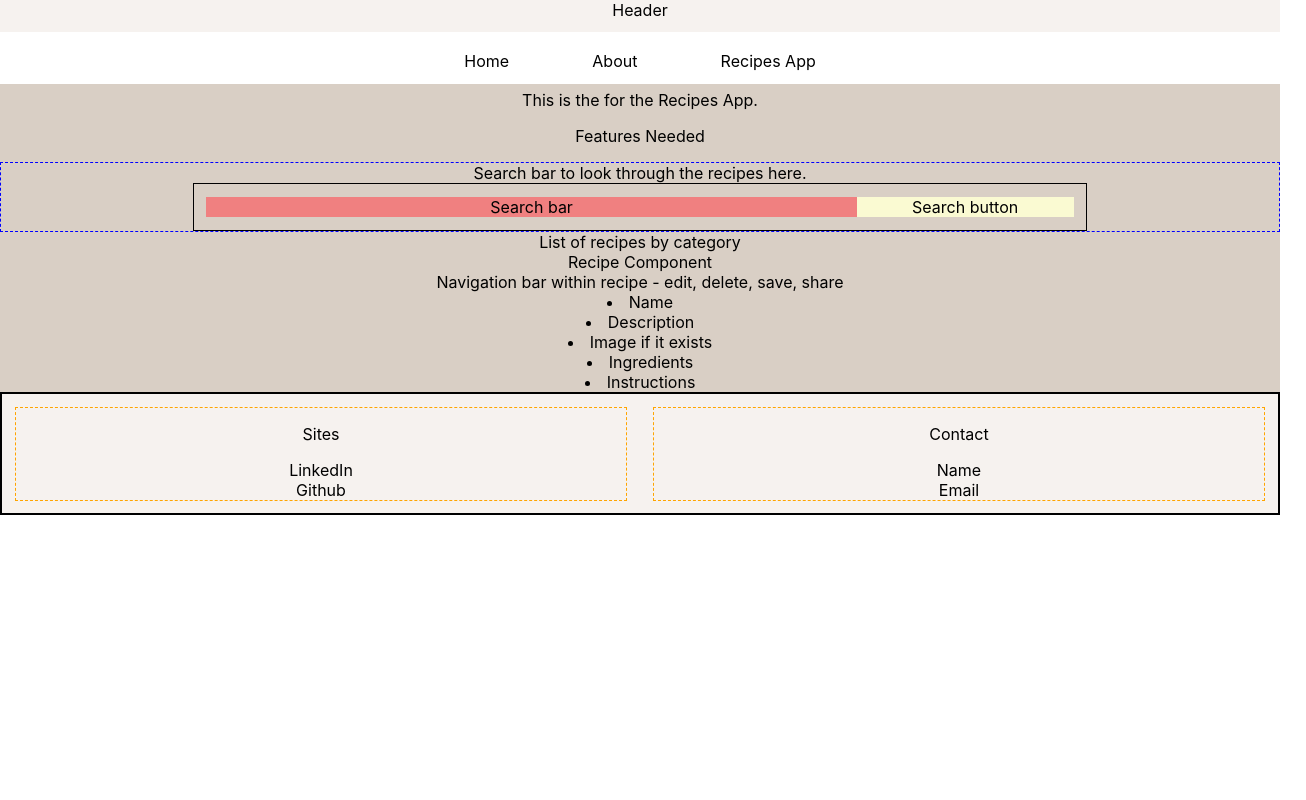
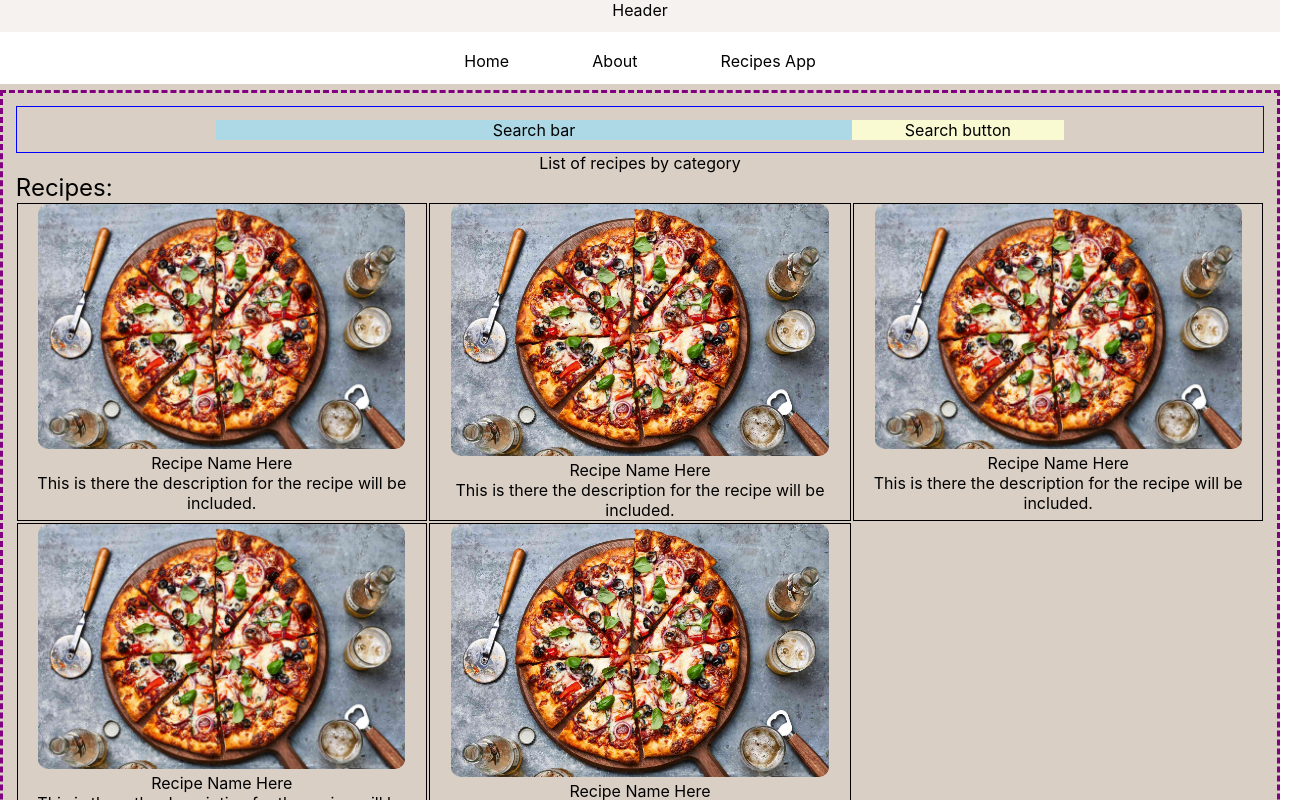
Before and after one commit to griseldasanchez/apps, a React (Create React App) app: page /recipes-app in a window 1280 px wide. Shown: the top 800 px of the page, 1306 px wide, since content can reach past the window. Built offline with nearby package versions, Linux system fonts and the light colour scheme.

Commit message:
Setup grip for recipe tiles

```diff
--- a/src/App.css
+++ b/src/App.css
@@ -1,5 +1,7 @@
-.App {
+#App {
   text-align: center;
+  width: 100%;
+  overflow-x: hidden !important; /* hides horizontal scrollbar */
 }
 
 #app-header {
--- a/src/App.js
+++ b/src/App.js
@@ -10,7 +10,7 @@ import { createBrowserRouter,
 // Components
 import Home from './components/Home/Home';
 import About from './components/About';
-import Recipes from'./components/Recipes/Recipes';
+import RecipesApp from'./components/Recipes/RecipesApp';
 import Footer from './components/Footer/Footer';
 // eslint-disable-next-line
 import NavigationBar from './components/NavigationBar';
@@ -43,14 +43,14 @@ function App() {
       <Route path="/" element={<Root /> }>
         <Route index element={<Home />}></Route>
         <Route path="/about" element={<About />}></Route>
-        <Route path="/recipes-app" element={<Recipes />}></Route>
+        <Route path="/recipes-app" element={<RecipesApp />}></Route>
       </Route>
     )
   )
 
   return (
 
-      <div className="App">
+      <div id="App">
         <header id="app-header">Header</header>
 
         <body id="app-body">
--- /dev/null
+++ b/src/components/Recipes/AllRecipes.css
@@ -0,0 +1,53 @@
+/* Recipes App Container */
+#recipes-app {
+  /* width: 100%; */
+  overflow-x: hidden; /* hides horizontal scrollbar */
+  overflow-y: hidden; /* hides vertical scrollbar */
+  padding: 1%;
+  border: 3px dashed purple;
+}
+
+/* Search Bar for Recipes */
+#search-recipes {
+  border: 1px solid blue;
+}
+
+  .recipes-searchbar {
+    /* border: 1px solid black; */
+    margin: 0% 15%;
+    display: flex;
+    padding: 1%;
+  }
+
+  .recipes-searchbar .searchbar {
+    background-color: lightblue;
+    width: 75%;
+  }
+
+  .recipes-searchbar .searchbar-button {
+    background-color: lightgoldenrodyellow;
+    width: 25%;
+  }
+
+  .search-header-name {
+    font-size: 1.5rem;
+    text-align: left;
+  }
+
+/* Recipes Grid Container List */
+.recipes-grid-container {
+  width: 100%;
+  display: grid;
+  grid-template-columns: 33% 34% 33%;
+}
+
+.recipes-grid-container > div {
+  border: 1px solid black;
+  margin: 1px;
+  text-align: center;
+}
+
+  .recipes-grid-container .recipe-item img {
+    max-width: 90%;
+    border-radius: 10px;
+  }
--- /dev/null
+++ b/src/components/Recipes/AllRecipes.js
@@ -0,0 +1,18 @@
+import React from 'react';
+import './AllRecipes.css';
+import RecipeTile from './RecipeTile';
+
+export default function AllRecipes() {
+  return (
+    <div>
+      <div className="search-header-name">Recipes:</div>
+      <div className="recipes-grid-container">
+        <RecipeTile />
+        <RecipeTile />
+        <RecipeTile />
+        <RecipeTile />
+        <RecipeTile />
+    </div>
+    </div>
+  );
+}
--- /dev/null
+++ b/src/components/Recipes/RecipeTile.js
@@ -0,0 +1,16 @@
+import React from 'react';
+
+// Styles
+import './AllRecipes';
+
+export default function RecipeTile() {
+  return (
+    <div className="recipe-item">
+      <img src="/assets/images/2652401_QFSSL_SupremePizza_00072-d910a935ba7d448e8c7545a963ed7101.jpg" className="recipe-thumbnail" alt="Recipe Thumbnail" />
+      <br />
+      Recipe Name Here
+      <br />
+      This is there the description for the recipe will be included.
+    </div>
+  )
+}
--- a/src/components/Recipes/Recipes.js
+++ b/src/components/Recipes/RecipesApp.js
@@ -1,16 +1,19 @@
 import React from 'react';
 import SearchRecipes from './SearchRecipes';
+import AllRecipes from './AllRecipes';
+import './AllRecipes.css';
 
-
-export default function Recipes() {
+export default function RecipesApp() {
   return (
-   <div>
-      <div>This is the for the Recipes App.</div>
-      <p>Features Needed</p>
+   <div id="recipes-app">
+      {/* <div>This is the for the Recipes App.</div> */}
+      {/* <p>Features Needed</p> */}
 
       <SearchRecipes/>
 
       <div>List of recipes by category</div>
+      <AllRecipes />
+
         <div>Recipe Component</div>
         <div>Navigation bar within recipe - edit, delete, save, share</div>
           <li>Name</li>
--- a/src/components/Recipes/SearchRecipes.css
+++ /dev/null
@@ -1,20 +0,0 @@
-#search-recipes {
-  border: 1px dashed blue;
-}
-
-.recipes-searchbar {
-  border: 1px solid black;
-  margin: 0% 15%;
-  display: flex;
-  padding: 1%;
-}
-
-.recipes-searchbar .searchbar {
-  background-color: lightcoral;
-  width: 75%;
-}
-
-.recipes-searchbar .searchbar-button {
-  background-color: lightgoldenrodyellow;
-  width: 25%;
-}
--- a/src/components/Recipes/SearchRecipes.js
+++ b/src/components/Recipes/SearchRecipes.js
@@ -1,11 +1,9 @@
 import React from 'react';
-import './SearchRecipes.css';
-
 
 export default function SearchRecipes() {
   return (
    <div id="search-recipes">
-      <div>Search bar to look through the recipes here.</div>
+      {/* <div>Search bar to look through the recipes here:</div> */}
       <div className="recipes-searchbar">
         <div className="searchbar"> Search bar </div>
         <div className="searchbar-button"> Search button </div>
```
Also changed, not shown: public/assets/images/2652401_QFSSL_SupremePizza_00072-d910a935ba7d448e8c7545a963ed7101.jpg (added).
